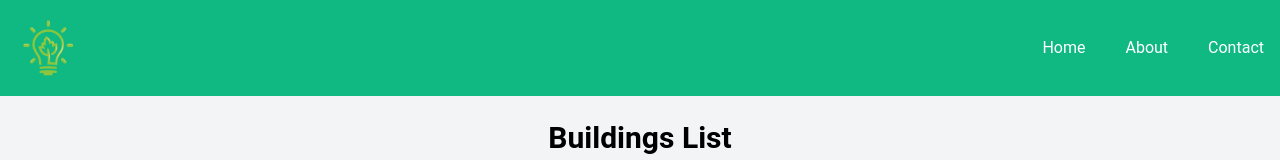
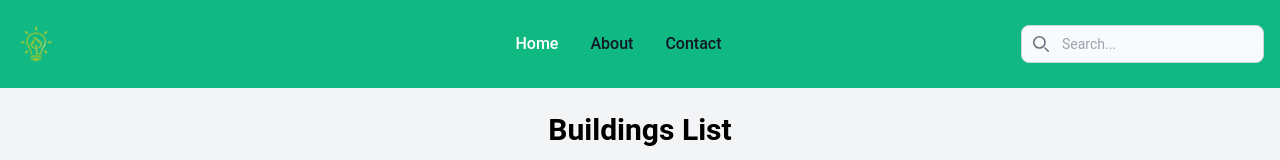
Before and after one commit to JDemlow/denver-mha, a React (Vite) app in the folder client/: page / in a window 1280 px wide. Shown: the top 160 px of the page. Built offline with nearby package versions, Linux system fonts and the light colour scheme; no server answers.

Commit message:
working on Navbar

```diff
--- a/client/src/components/Navbar.jsx
+++ b/client/src/components/Navbar.jsx
@@ -1,23 +1,153 @@
-import React from "react";
+import React, { useState } from "react";
 import { Link } from "react-router-dom";
 
 const Navbar = () => {
+  const [isMobileMenuOpen, setIsMobileMenuOpen] = useState(false);
+
+  const toggleMobileMenu = () => {
+    setIsMobileMenuOpen(!isMobileMenuOpen);
+  };
+
   return (
     <nav className="p-4 bg-emerald-500">
-      <div className="container flex items-center justify-between mx-auto">
+      <div className="container flex flex-wrap items-center justify-between mx-auto">
         <Link to="/">
-          <img className="w-16" src="src/assets/image.png" alt="" />
+          <img
+            className="w-auto h-8 sm:h-10"
+            src="../src/assets/logo.png"
+            alt="Your Company"
+          />
         </Link>
-        <div className="space-x-10">
-          <Link to="/" className="text-white">
+        <div className="flex md:order-2">
+          <button
+            type="button"
+            onClick={toggleMobileMenu}
+            className="md:hidden text-gray-500 hover:bg-gray-100 focus:outline-none focus:ring-4 focus:ring-gray-200 rounded-lg text-sm p-2.5 mr-1"
+          >
+            <svg
+              className="w-5 h-5"
+              aria-hidden="true"
+              xmlns="http://www.w3.org/2000/svg"
+              fill="none"
+              viewBox="0 0 20 20"
+            >
+              <path
+                stroke="currentColor"
+                strokeLinecap="round"
+                strokeLinejoin="round"
+                strokeWidth="2"
+                d="m19 19-4-4m0-7A7 7 0 1 1 1 8a7 7 0 0 1 14 0Z"
+              />
+            </svg>
+            <span className="sr-only">Search</span>
+          </button>
+          <div className="relative hidden md:block">
+            <div className="absolute inset-y-0 left-0 flex items-center pl-3 pointer-events-none">
+              <svg
+                className="w-4 h-4 text-gray-500"
+                aria-hidden="true"
+                xmlns="http://www.w3.org/2000/svg"
+                fill="none"
+                viewBox="0 0 20 20"
+              >
+                <path
+                  stroke="currentColor"
+                  strokeLinecap="round"
+                  strokeLinejoin="round"
+                  strokeWidth="2"
+                  d="m19 19-4-4m0-7A7 7 0 1 1 1 8a7 7 0 0 1 14 0Z"
+                />
+              </svg>
+              <span className="sr-only">Search icon</span>
+            </div>
+            <input
+              type="text"
+              id="search-navbar"
+              className="block w-full p-2 pl-10 text-sm text-gray-900 border border-gray-300 rounded-lg bg-gray-50 focus:ring-emerald-500 focus:border-emerald-500"
+              placeholder="Search..."
+            />
+          </div>
+          <button
+            type="button"
+            onClick={toggleMobileMenu}
+            className="inline-flex items-center justify-center w-10 h-10 p-2 text-sm text-gray-500 rounded-lg md:hidden hover:bg-gray-100 focus:outline-none focus:ring-2 focus:ring-gray-200"
+          >
+            <span className="sr-only">Open main menu</span>
+            <svg
+              className="w-5 h-5"
+              aria-hidden="true"
+              xmlns="http://www.w3.org/2000/svg"
+              fill="none"
+              viewBox="0 0 17 14"
+            >
+              <path
+                stroke="currentColor"
+                strokeLinecap="round"
+                strokeLinejoin="round"
+                strokeWidth="2"
+                d="M1 1h15M1 7h15M1 13h15"
+              />
+            </svg>
+          </button>
+        </div>
+        <div
+          className={`items-center justify-end w-full md:flex md:w-auto md:order-1 ${
+            isMobileMenuOpen ? "" : "hidden"
+          }`}
+          id="navbar-search"
+        >
+          <div className="relative mt-3 md:hidden">
+            <div className="absolute inset-y-0 left-0 flex items-center pl-3 pointer-events-none">
+              <svg
+                className="w-4 h-4 text-gray-500"
+                aria-hidden="true"
+                xmlns="http://www.w3.org/2000/svg"
+                fill="none"
+                viewBox="0 0 20 20"
+              >
+                <path
+                  stroke="currentColor"
+                  strokeLinecap="round"
+                  strokeLinejoin="round"
+                  strokeWidth="2"
+                  d="m19 19-4-4m0-7A7 7 0 1 1 1 8a7 7 0 0 1 14 0Z"
+                />
+              </svg>
+            </div>
+            <input
+              type="text"
+              id="search-navbar"
+              className="block w-full p-2 pl-10 text-sm text-gray-900 border border-gray-300 rounded-lg bg-gray-50 focus:ring-emerald-500 focus:border-emerald-500"
+              placeholder="Search..."
+            />
+          </div>
+          <ul className="flex flex-col p-4 mt-4 ml-40 font-medium border border-gray-100 rounded-lg md:flex-row md:space-x-8 md:mt-0 md:border-0">
+            <li>
+              <Link
+                to="/"
+                className="block px-3 py-2 text-white rounded bg-emerald-700 md:bg-transparent md:text-white md:p-0"
+                aria-current="page"
+              >
                 Home
               </Link>
-          <Link to="/about" className="text-white">
+            </li>
+            <li>
+              <Link
+                to="/about"
+                className="block px-3 py-2 text-gray-900 rounded hover:bg-gray-100 md:hover:bg-transparent md:hover:text-emerald-700 md:p-0"
+              >
                 About
               </Link>
-          <Link to="/contact" className="text-white">
+            </li>
+            <li>
+              <Link
+                to="/contact"
+                className="block px-3 py-2 text-gray-900 rounded hover:bg-gray-100 md:hover:bg-transparent md:hover:text-emerald-700 md:p-0"
+              >
                 Contact
               </Link>
+            </li>
+          </ul>
         </div>
       </div>
     </nav>
```
Also changed, not shown: client/src/assets/logo.png (renamed from client/src/assets/image.png). Lines whose indentation alone changed are shown as unchanged.
